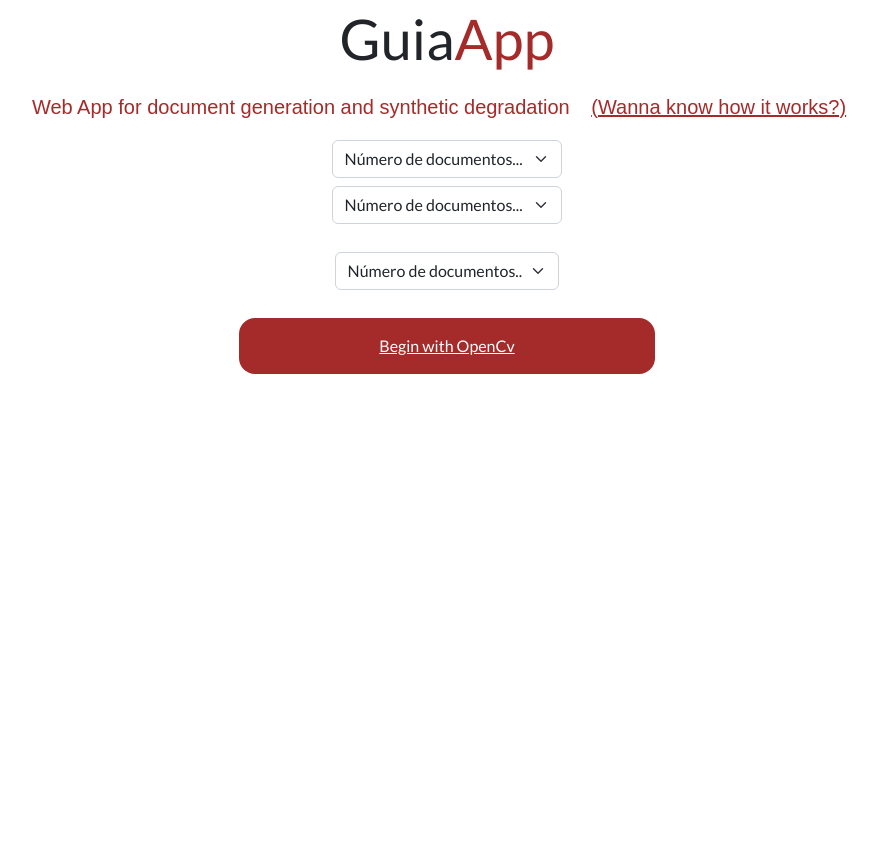
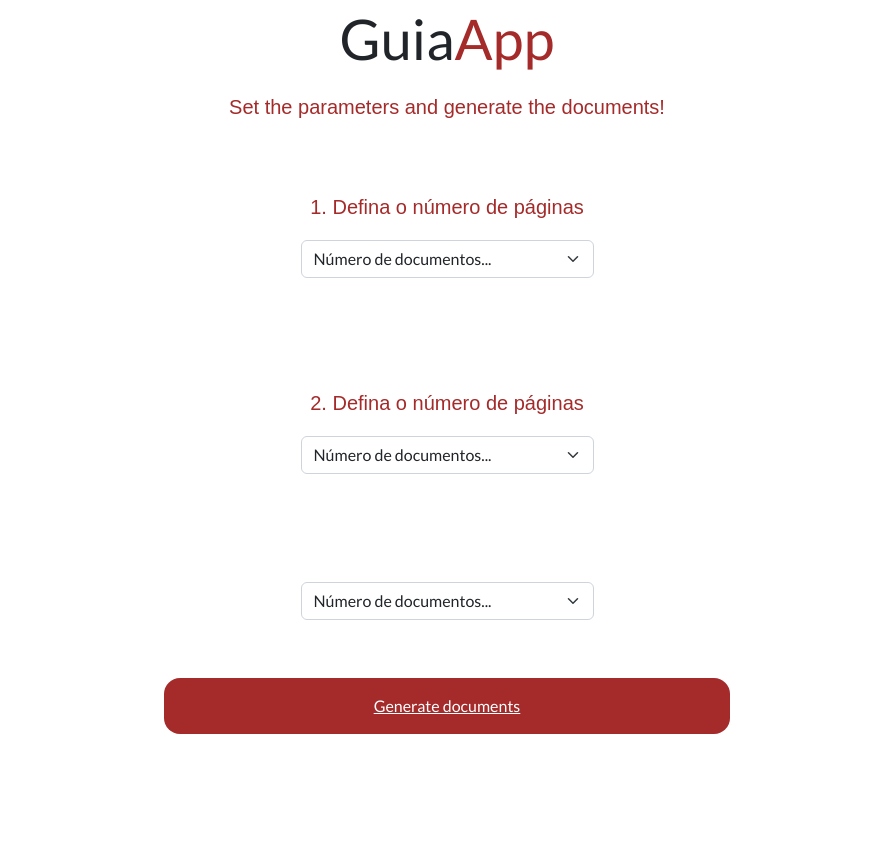
Before and after one commit to lispucrs/opencv_django, a Django app: template opencvEnv/src/opencv_proj/templates/genalog.html in a window 1280 px wide. Shown: the whole page, without its empty margins (193-1069 px from the left). Before the commit the page ends 374 px from the top, so only its background shows below. Run offline with Django 4.2, Linux system fonts and the light colour scheme; the template is opened without the code that fills it, so the values that code supplies are empty; parts of the project's set-up code (start-up, migrations or seed data) failed here and were passed over.

Commit message:
how it works

```diff
--- a/opencvEnv/src/opencv_proj/templates/genalog.html
+++ b/opencvEnv/src/opencv_proj/templates/genalog.html
@@ -165,8 +165,8 @@
       </div>
 
       <div>
-        <h1 class="corpo"> Web App for document generation and synthetic degradation
-          <a class = "link2" href="{% url 'howiw' %}" >(Wanna know how it works?)</a>
+        <h1 class="corpo"> Set the parameters and generate the documents!
+
         </h1>
       </div>
 
@@ -179,8 +179,9 @@
 
 
 
-        <div class="d-flex justify-content-center">
+        <div class="d-flex justify-content-center" style="padding: 50px;">
             <div class="col-sm-3">
+                <h1 class="corpo">1. Defina o número de páginas</h1>
                 <label class="visually-hidden" for="inlineFormSelectPref">Preference</label>
                 <select class="form-select" id="inlineFormSelectPref">
                   <option selected>Número de documentos...</option>
@@ -191,8 +192,9 @@
             </div>
         </div>
 
-        <div class="d-flex justify-content-center">
+        <div class="d-flex justify-content-center" style="padding: 50px;">
             <div class="col-sm-3">
+                <h1 class="corpo">2. Defina o número de páginas</h1>
                 <label class="visually-hidden" for="inlineFormSelectPref">Preference</label>
                 <select class="form-select" id="inlineFormSelectPref">
                   <option selected>Número de documentos...</option>
@@ -205,7 +207,7 @@
 
 
 
-        <div class="d-flex justify-content-center" style="padding: 20px;">
+        <div class="d-flex justify-content-center" style="padding: 50px;">
         <div class="col-sm-3">
             <label class="visually-hidden" for="inlineFormSelectPref">Preference</label>
             <select class="form-select" id="inlineFormSelectPref">
@@ -222,7 +224,7 @@
 
 
             <!--<button class="btn">-->
-              <a href="{% url 'index' %}" >Begin with OpenCv</a>
+              <a href="{% url 'index' %}" >Generate documents</a>
 
             <!--</button>-->
 
--- a/opencvEnv/src/opencv_proj/templates/howiw.html
+++ b/opencvEnv/src/opencv_proj/templates/howiw.html
@@ -148,7 +148,7 @@
       </div>
 
 
-            <img src="{% static 'images/docLogo.png' %}" class="rounded mx-auto d-block" alt="Responsive image">
+            <img src="{% static 'images/appDjango.PNG' %}" class="rounded mx-auto d-block" alt="Responsive image">
 
 
             <div class="space"></div>
```
Also changed, not shown: opencvEnv/src/db.sqlite3, opencvEnv/src/opencv_proj/static/images/appDjango.PNG (added).
